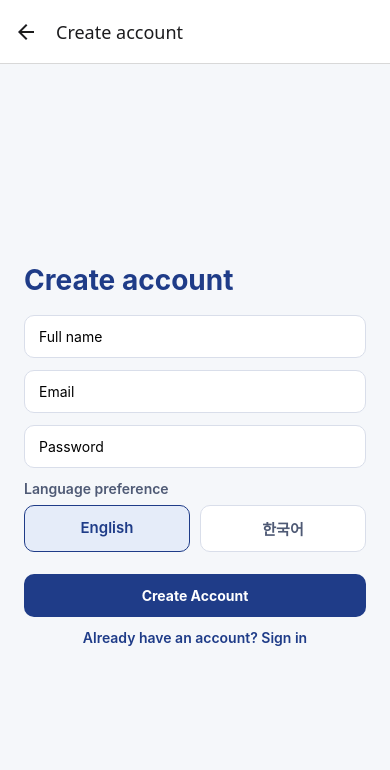
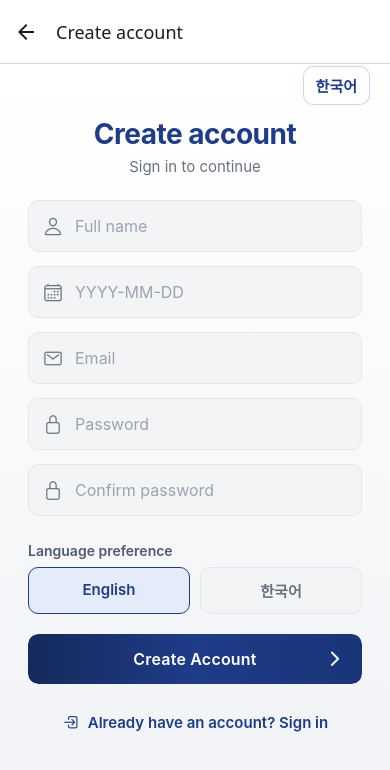
Before and after one commit to B5LZ/mobile-app, a React Native app: screen /SignUp in a window 390 px wide. Shown: the top 770 px of the page. Built offline with nearby package versions, Linux system fonts and the light colour scheme; no server answers.

Commit message:
Updated SignUpScreen.js
update change made by Priya

```diff
--- a/src/screens/SignUpScreen.js
+++ b/src/screens/SignUpScreen.js
@@ -6,8 +6,12 @@ import {
   TextInput,
   View,
   Alert,
+  Platform,
 } from 'react-native';
-import { ThemeColor, ThemeRadius } from '../theme/appTheme';
+import { LinearGradient } from 'expo-linear-gradient';
+import { Ionicons } from '@expo/vector-icons';
+import { SafeAreaView } from 'react-native-safe-area-context';
+import { ThemeColor, ThemeGradient, ThemeRadius } from '../theme/appTheme';
 import { auth, db } from '../config/firebaseConfig';
 import { useLanguage } from '../context/LanguageContext';
 import { KOREAN_NATIVE_LABEL } from '../i18n/labels';
@@ -15,11 +19,14 @@ import { STRINGS } from '../i18n/strings';
 import { createUserWithEmailAndPassword } from 'firebase/auth';
 import { doc, setDoc } from 'firebase/firestore';
 
+
 export default function SignUpScreen({ navigation }) {
   const { hydrateLocale, locale } = useLanguage();
   const [name, setName] = useState('');
+  const [dob, setDob] = useState('');
   const [email, setEmail] = useState('');
   const [password, setPassword] = useState('');
+  const [confirmPassword, setConfirmPassword] = useState('');
   const [languagePreference, setLanguagePreference] = useState(
     /** @type {'en' | 'ko'} */ (locale),
   );
@@ -40,8 +47,18 @@ export default function SignUpScreen({ navigation }) {
   };
 
   const handleSignUp = async () => {
-    if (!email || !password || !name) {
+    if (!name || !dob || !email || !password || !confirmPassword) {
       Alert.alert(copy.errorTitle, copy.errorFillAll);
+      return;
+    }
+
+    if (password !== confirmPassword) {
+      Alert.alert(copy.errorTitle, 'Passwords do not match. Please try again.');
+      return;
+    }
+
+    if (password.length < 8) {
+      Alert.alert(copy.errorTitle, 'Password should be at least 8 characters long.');
       return;
     }
 
@@ -56,6 +73,7 @@ export default function SignUpScreen({ navigation }) {
       await setDoc(doc(db, 'users', user.uid), {
         fullName: name,
         email,
+        dateOfBirth: dob,
         languagePreference,
         createdAt: new Date(),
         totalSessionTime: 0,
@@ -73,30 +91,103 @@ export default function SignUpScreen({ navigation }) {
   };
 
   return (
-    <View style={styles.container}>
+    <LinearGradient
+      colors={[...ThemeGradient.SIGN_IN_BACKDROP]}
+      locations={[0, 0.55, 1]}
+      style={styles.screenGradient}
+    >
+      <SafeAreaView style={styles.safe} edges={['top', 'bottom']}>
+        <View style={styles.langCorner}>
+          <Pressable
+            onPress={() => setLanguage(languagePreference === 'en' ? 'ko' : 'en')}
+            style={({ pressed }) => [
+              styles.langCornerBtn,
+              pressed && styles.langCornerBtnPressed,
+            ]}
+            accessibilityRole="button"
+          >
+            <Text style={styles.langCornerText}>
+              {languagePreference === 'en' ? KOREAN_NATIVE_LABEL : 'English'}
+            </Text>
+          </Pressable>
+        </View>
+
+        <View style={styles.layout}>
+          <View style={styles.content}>
             <Text style={styles.title}>{copy.createAccountTitle}</Text>
+            <Text style={styles.subtitle}>{copy.signInSubtitle ?? 'Join your mindfulness journey'}</Text>
+
+            <View style={styles.fieldGroup}>
+
+              {/* Full Name */}
+              <View style={styles.inputShell}>
+                <Ionicons name="person-outline" size={20} color={ThemeColor.TEXT_MUTED} style={styles.inputIcon} />
                 <TextInput
                   value={name}
                   onChangeText={setName}
                   placeholder={copy.fullName}
-        style={styles.input}
+                  placeholderTextColor={ThemeColor.PLACEHOLDER}
+                  autoCapitalize="words"
+                  style={styles.inputInner}
                 />
+              </View>
+
+              {/* Date of Birth */}
+              <View style={styles.inputShell}>
+                <Ionicons name="calendar-outline" size={20} color={ThemeColor.TEXT_MUTED} style={styles.inputIcon} />
+                <TextInput
+                  value={dob}
+                  onChangeText={setDob}
+                  placeholder="YYYY-MM-DD"
+                  placeholderTextColor={ThemeColor.PLACEHOLDER}
+                  keyboardType="numbers-and-punctuation"
+                  style={styles.inputInner}
+                />
+              </View>
+
+              {/* Email */}
+              <View style={styles.inputShell}>
+                <Ionicons name="mail-outline" size={20} color={ThemeColor.TEXT_MUTED} style={styles.inputIcon} />
                 <TextInput
                   value={email}
                   onChangeText={setEmail}
                   placeholder={copy.email}
+                  placeholderTextColor={ThemeColor.PLACEHOLDER}
                   autoCapitalize="none"
                   keyboardType="email-address"
-        style={styles.input}
+                  autoCorrect={false}
+                  style={styles.inputInner}
                 />
+              </View>
+
+              {/* Password */}
+              <View style={styles.inputShell}>
+                <Ionicons name="lock-closed-outline" size={20} color={ThemeColor.TEXT_MUTED} style={styles.inputIcon} />
                 <TextInput
                   value={password}
                   onChangeText={setPassword}
                   placeholder={copy.password}
+                  placeholderTextColor={ThemeColor.PLACEHOLDER}
                   secureTextEntry
-        style={styles.input}
+                  style={styles.inputInner}
                 />
+              </View>
 
+              {/* Confirm Password */}
+              <View style={styles.inputShell}>
+                <Ionicons name="lock-closed-outline" size={20} color={ThemeColor.TEXT_MUTED} style={styles.inputIcon} />
+                <TextInput
+                  value={confirmPassword}
+                  onChangeText={setConfirmPassword}
+                  placeholder="Confirm password"
+                  placeholderTextColor={ThemeColor.PLACEHOLDER}
+                  secureTextEntry
+                  style={styles.inputInner}
+                />
+              </View>
+            </View>
+
+            {/* Language selector */}
             <Text style={styles.fieldLabel}>{copy.languageLabel}</Text>
             <View style={styles.langRow}>
               <Pressable
@@ -107,12 +198,7 @@ export default function SignUpScreen({ navigation }) {
                   pressed && styles.langChipPressed,
                 ]}
               >
-          <Text
-            style={[
-              styles.langChipText,
-              languagePreference === 'en' && styles.langChipTextSelected,
-            ]}
-          >
+                <Text style={[styles.langChipText, languagePreference === 'en' && styles.langChipTextSelected]}>
                   {copy.langEnglish}
                 </Text>
               </Pressable>
@@ -124,100 +210,170 @@ export default function SignUpScreen({ navigation }) {
                   pressed && styles.langChipPressed,
                 ]}
               >
-          <Text
-            style={[
-              styles.langChipText,
-              languagePreference === 'ko' && styles.langChipTextSelected,
-            ]}
-          >
+                <Text style={[styles.langChipText, languagePreference === 'ko' && styles.langChipTextSelected]}>
                   {KOREAN_NATIVE_LABEL}
                 </Text>
               </Pressable>
             </View>
 
-      <Pressable style={styles.primaryButton} onPress={handleSignUp}>
+            {/* Create Account Button */}
+            <View style={styles.buttonShadow}>
+              <Pressable
+                onPress={handleSignUp}
+                style={({ pressed }) => [
+                  styles.buttonPressable,
+                  pressed && styles.buttonPressed,
+                ]}
+              >
+                <LinearGradient
+                  colors={[...ThemeGradient.PRIMARY_CTA]}
+                  start={{ x: 0, y: 0.5 }}
+                  end={{ x: 1, y: 0.5 }}
+                  style={styles.buttonGradient}
+                >
+                  <View style={styles.buttonInner}>
                     <Text style={styles.primaryButtonText}>{copy.createAccountButton}</Text>
+                    <View style={styles.buttonChevron}>
+                      <Ionicons name="chevron-forward" size={22} color="rgba(255,255,255,0.95)" />
+                    </View>
+                  </View>
+                </LinearGradient>
               </Pressable>
-      <Pressable onPress={() => navigation.goBack()}>
+            </View>
+
+            {/* Sign in link */}
+            <Pressable
+              onPress={() => navigation.goBack()}
+              style={({ pressed }) => [styles.signInRow, pressed && styles.signInPressed]}
+            >
+              <Ionicons name="log-in-outline" size={18} color={ThemeColor.BRAND} style={styles.signInIcon} />
               <Text style={styles.link}>{copy.alreadyHaveAccount}</Text>
             </Pressable>
           </View>
+        </View>
+      </SafeAreaView>
+    </LinearGradient>
   );
 }
 
 const styles = StyleSheet.create({
-  container: {
+  screenGradient: { flex: 1 },
+  safe: { flex: 1 },
+  langCorner: {
+    flexDirection: 'row',
+    justifyContent: 'flex-end',
+    paddingHorizontal: 20,
+    paddingTop: 2,
+    paddingBottom: 4,
+    maxWidth: 440,
+    width: '100%',
+    alignSelf: 'center',
+  },
+  langCornerBtn: {
+    paddingVertical: 8,
+    paddingHorizontal: 12,
+    borderRadius: ThemeRadius.SM,
+    backgroundColor: 'rgba(255,255,255,0.55)',
+    borderWidth: 1,
+    borderColor: 'rgba(37, 99, 235, 0.25)',
+  },
+  langCornerBtnPressed: { opacity: 0.82 },
+  langCornerText: { fontSize: 15, fontWeight: '700', color: ThemeColor.BRAND },
+  layout: { flex: 1, maxWidth: 440, width: '100%', alignSelf: 'center' },
+  content: {
     flex: 1,
-    backgroundColor: ThemeColor.SCREEN_BG,
-    padding: 24,
-    justifyContent: 'center',
+    paddingHorizontal: 28,
+    paddingTop: 8,
+    paddingBottom: 16,
+    justifyContent: 'flex-start',
   },
   title: {
     fontSize: 28,
     fontWeight: '700',
     color: ThemeColor.BRAND,
-    marginBottom: 18,
+    textAlign: 'center',
+    letterSpacing: -0.5,
+    marginBottom: 6,
   },
+  subtitle: {
+    fontSize: 15,
+    color: ThemeColor.TEXT_MUTED,
+    textAlign: 'center',
+    marginBottom: 24,
+  },
+  fieldGroup: { marginBottom: 8 },
+  inputShell: {
+    flexDirection: 'row',
+    alignItems: 'center',
+    backgroundColor: ThemeColor.INPUT_BG,
+    borderWidth: 1,
+    borderColor: ThemeColor.INPUT_BORDER,
+    borderRadius: ThemeRadius.SM,
+    paddingHorizontal: 14,
+    minHeight: 52,
+    marginBottom: 14,
+  },
+  inputIcon: { marginRight: 12 },
+  inputInner: {
+    flex: 1,
+    paddingVertical: Platform.OS === 'ios' ? 14 : 12,
+    fontSize: 16,
+    color: ThemeColor.TEXT_PRIMARY,
+    fontWeight: '400',
+  },
+  ageInput: { color: ThemeColor.TEXT_MUTED, fontSize: 15 },
   fieldLabel: {
     fontSize: 14,
     fontWeight: '600',
     color: ThemeColor.HOME_CARD_TEXT,
     marginBottom: 8,
+    marginTop: 4,
   },
-  langRow: {
-    flexDirection: 'row',
-    gap: 10,
-    marginBottom: 16,
-  },
+  langRow: { flexDirection: 'row', gap: 10, marginBottom: 20 },
   langChip: {
     flex: 1,
     paddingVertical: 12,
-    paddingHorizontal: 12,
     borderRadius: ThemeRadius.SM,
     borderWidth: 1,
-    borderColor: ThemeColor.INPUT_BORDER_SOFT,
-    backgroundColor: ThemeColor.WHITE,
+    borderColor: ThemeColor.INPUT_BORDER,
+    backgroundColor: ThemeColor.INPUT_BG,
     alignItems: 'center',
   },
   langChipSelected: {
     borderColor: ThemeColor.BRAND,
     backgroundColor: 'rgba(37, 99, 235, 0.08)',
   },
-  langChipPressed: {
-    opacity: 0.85,
+  langChipPressed: { opacity: 0.85 },
+  langChipText: { fontSize: 15, fontWeight: '600', color: ThemeColor.TEXT_MUTED },
+  langChipTextSelected: { color: ThemeColor.BRAND },
+  buttonShadow: {
+    marginBottom: 20,
+    borderRadius: ThemeRadius.SM,
+    ...Platform.select({
+      ios: {
+        shadowColor: ThemeColor.SHADOW_SLATE,
+        shadowOffset: { width: 0, height: 6 },
+        shadowOpacity: 0.18,
+        shadowRadius: 14,
       },
-  langChipText: {
-    fontSize: 15,
-    fontWeight: '600',
-    color: ThemeColor.HOME_CARD_TEXT,
+      android: { elevation: 6 },
+    }),
   },
-  langChipTextSelected: {
-    color: ThemeColor.BRAND,
+  buttonPressable: { borderRadius: ThemeRadius.SM, overflow: 'hidden' },
+  buttonPressed: { opacity: 0.92 },
+  buttonGradient: { borderRadius: ThemeRadius.SM },
+  buttonInner: {
+    flexDirection: 'row',
+    alignItems: 'center',
+    justifyContent: 'center',
+    paddingVertical: 15,
+    paddingHorizontal: 20,
+    position: 'relative',
   },
-  input: {
-    backgroundColor: ThemeColor.WHITE,
-    borderColor: ThemeColor.INPUT_BORDER_SOFT,
-    borderWidth: 1,
-    borderRadius: ThemeRadius.SM,
-    paddingHorizontal: 14,
-    paddingVertical: 12,
-    marginBottom: 12,
-  },
-  primaryButton: {
-    backgroundColor: ThemeColor.BRAND,
-    borderRadius: ThemeRadius.SM,
-    paddingVertical: 13,
-    marginTop: 6,
-    marginBottom: 12,
-  },
-  primaryButtonText: {
-    color: ThemeColor.WHITE,
-    fontWeight: '700',
-    textAlign: 'center',
-  },
-  link: {
-    color: ThemeColor.BRAND,
-    fontWeight: '600',
-    textAlign: 'center',
-  },
+  primaryButtonText: { color: ThemeColor.WHITE, fontWeight: '600', fontSize: 16, letterSpacing: 0.2 },
+  buttonChevron: { position: 'absolute', right: 16 },
+  signInRow: { flexDirection: 'row', alignItems: 'center', justifyContent: 'center', paddingVertical: 8 },
+  signInIcon: { marginRight: 8 },
+  signInPressed: { opacity: 0.65 },
+  link: { color: ThemeColor.BRAND, fontWeight: '600', fontSize: 15 },
 });
```
Lines whose indentation alone changed are shown as unchanged.
